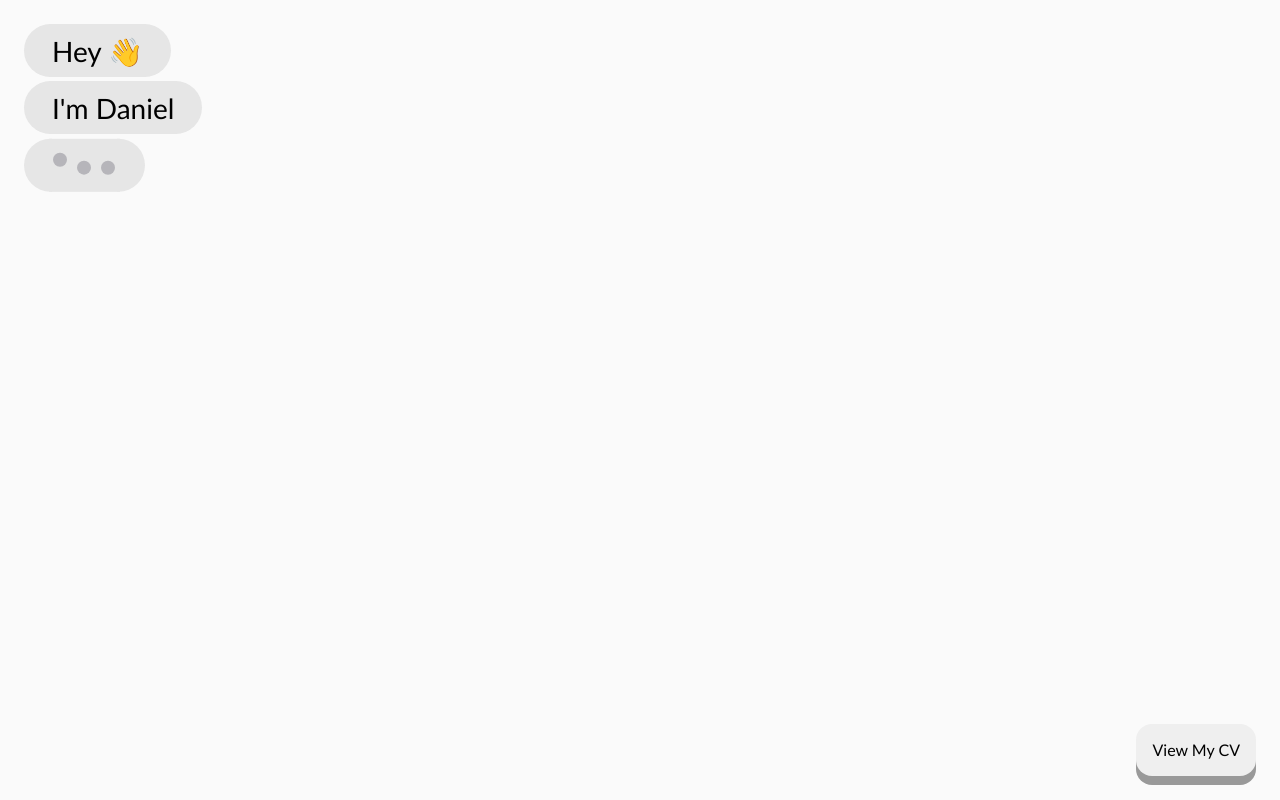
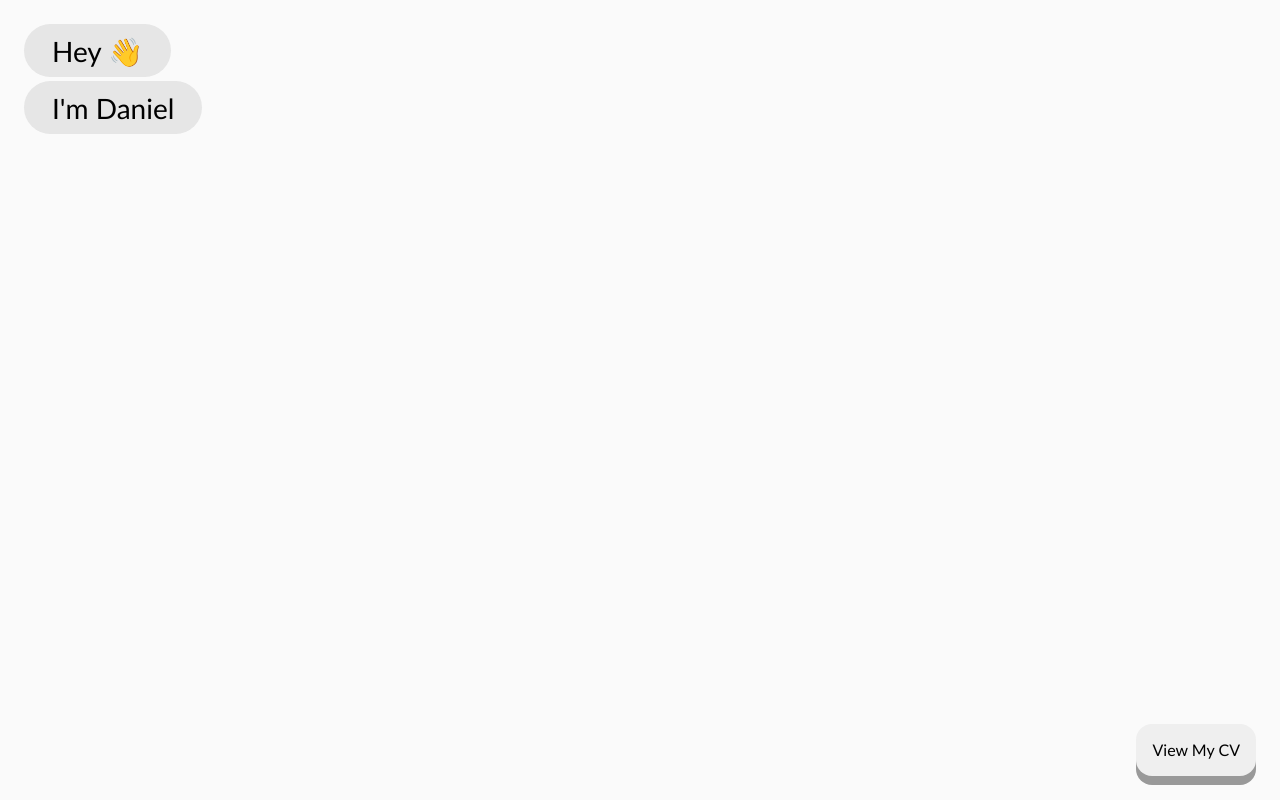
Before and after one commit to dbedggood/message-style-website, a plain HTML site: page index.html in a window 1280 px wide. Drawn offline with nearby package versions, Linux system fonts and the light colour scheme.

Commit message:
Temp remove typing bubbles

```diff
--- a/index.html
+++ b/index.html
@@ -25,13 +25,13 @@
         <div id="message1" class="message">
             <p>Hey 👋</p>
         </div>
-        <div id="bubbles" class="message bubbles">
+        <!-- <div id="bubbles" class="message bubbles">
             <p>
                 <span class="bubble"></span>
                 <span class="bubble"></span>
                 <span class="bubble"></span>
             </p>
-        </div>
+        </div> -->
         <br>
 
         <div id="message2" class="message">
--- a/script.js
+++ b/script.js
@@ -1,153 +1,153 @@
 "use strict";
 
 var messageTimeline = anime.timeline();
-var typingTimeline = anime.timeline();
+// var typingTimeline = anime.timeline();
 
-var bubblesMoving = anime({
-  targets: 'span.bubble',
-  translateY: [
-      { value: "-0.4em", duration: 200 },
-      { value: 0, duration: 400 },
-  ],
-  easing: 'easeInOutCubic',
-  delay: function(element, iteration, totalTargets) {
-      return iteration * 100
-  },
-  loop: true
-});
+// var bubblesMoving = anime({
+//   targets: 'span.bubble',
+//   translateY: [
+//       { value: "-0.4em", duration: 200 },
+//       { value: 0, duration: 400 },
+//   ],
+//   easing: 'easeInOutCubic',
+//   delay: function(element, iteration, totalTargets) {
+//       return iteration * 100
+//   },
+//   loop: true
+// });
 
 
-typingTimeline
-  .add({
-    targets: '.messages .bubbles',
-    scale: [
-      { value: 0, duration: 300 },
-      { value: 1, duration: 600 },
-  ],
-    opacity: [
-      { value: 0, duration: 300 },
-      { value: 1, duration: 600 },
-      { value: 0, duration: 600 },
-  ],
-    translateY: [
-      { value: 0, duration: 900 },
-      { value: "2.1em", duration: 600 },
-  ]})
-  .add({
-    targets: '.messages .bubbles',
-    scale: [
-      { value: 0, duration: 300 },
-      { value: 1, duration: 600 },
-  ],
-    opacity: [
-      { value: 0, duration: 300 },
-      { value: 1, duration: 800 },
-      { value: 0, duration: 600 },
-  ],
-    translateY: [
-      { value: "2.1em", duration: 1100 },
-      { value: "4.2em", duration: 600 },
-  ]})
-  .add({
-    targets: '.messages .bubbles',
-    scale: [
-      { value: 0, duration: 300 },
-      { value: 1, duration: 600 },
-  ],
-    opacity: [
-      { value: 0, duration: 300 },
-      { value: 1, duration: 1500 },
-      { value: 0, duration: 600 },
-  ],
-    translateY: [
-      { value: "4.1em", duration: 1800 },
-      { value: "8em", duration: 600 },
-  ]})
-  .add({
-    targets: '.messages .bubbles',
-    scale: [
-      { value: 0, duration: 300 },
-      { value: 1, duration: 600 },
-  ],
-    opacity: [
-      { value: 0, duration: 300 },
-      { value: 1, duration: 1900 },
-      { value: 0, duration: 600 },
-  ],
-    translateY: [
-      { value: "7.6em", duration: 2200 },
-      { value: "9.8em", duration: 600 },
-  ],
-    elasticity: 300
-  })
-  .add({
-    targets: '.messages .bubbles',
-    scale: [
-      { value: 0, duration: 300 },
-      { value: 1, duration: 600 },
-  ],
-    opacity: [
-      { value: 0, duration: 300 },
-      { value: 1, duration: 600 },
-      { value: 0, duration: 600 },
-  ],
-    translateY: [
-      { value: "9.6em", duration: 900 },
-      { value: "11.3em", duration: 600 },
-  ],
-    elasticity: 300
-  })
-  .add({
-    targets: '.messages .bubbles',
-    scale: [
-      { value: 0, duration: 300 },
-      { value: 1, duration: 600 },
-  ],
-    opacity: [
-      { value: 0, duration: 300 },
-      { value: 1, duration: 1000 },
-      { value: 0, duration: 600 },
-  ],
-    translateY: [
-      { value: "11.6em", duration: 1300 },
-      { value: "13.6em", duration: 600 },
-  ],
-    elasticity: 300
-  })
-  .add({
-    targets: '.messages .bubbles',
-    scale: [
-      { value: 0, duration: 300 },
-      { value: 1, duration: 600 },
-  ],
-    opacity: [
-      { value: 0, duration: 300 },
-      { value: 1, duration: 600 },
-      { value: 0, duration: 600 },
-  ],
-    translateY: [
-      { value: "15.2em", duration: 900 },
-      { value: "17.1em", duration: 600 },
-  ],
-    elasticity: 300
-  })
-  .add({
-    targets: '.messages .bubbles',
-    scale: [
-      { value: 0, duration: 300 },
-      { value: 1, duration: 600 },
-  ],
-    opacity: [
-      { value: 0, duration: 300 },
-      { value: 1, duration: 500 },
-      { value: 0, duration: 600 },
-  ],
-    translateY: [
-      { value: "17.1em", duration: 800 },
-      { value: "20em", duration: 600 },
-  ],
-    elasticity: 200
-  })
+// typingTimeline
+//   .add({
+//     targets: '.messages .bubbles',
+//     scale: [
+//       { value: 0, duration: 300 },
+//       { value: 1, duration: 600 },
+//   ],
+//     opacity: [
+//       { value: 0, duration: 300 },
+//       { value: 1, duration: 600 },
+//       { value: 0, duration: 600 },
+//   ],
+//     translateY: [
+//       { value: 0, duration: 900 },
+//       { value: "2.1em", duration: 600 },
+//   ]})
+//   .add({
+//     targets: '.messages .bubbles',
+//     scale: [
+//       { value: 0, duration: 300 },
+//       { value: 1, duration: 600 },
+//   ],
+//     opacity: [
+//       { value: 0, duration: 300 },
+//       { value: 1, duration: 800 },
+//       { value: 0, duration: 600 },
+//   ],
+//     translateY: [
+//       { value: "2.1em", duration: 1100 },
+//       { value: "4.2em", duration: 600 },
+//   ]})
+//   .add({
+//     targets: '.messages .bubbles',
+//     scale: [
+//       { value: 0, duration: 300 },
+//       { value: 1, duration: 600 },
+//   ],
+//     opacity: [
+//       { value: 0, duration: 300 },
+//       { value: 1, duration: 1500 },
+//       { value: 0, duration: 600 },
+//   ],
+//     translateY: [
+//       { value: "4.1em", duration: 1800 },
+//       { value: "8em", duration: 600 },
+//   ]})
+//   .add({
+//     targets: '.messages .bubbles',
+//     scale: [
+//       { value: 0, duration: 300 },
+//       { value: 1, duration: 600 },
+//   ],
+//     opacity: [
+//       { value: 0, duration: 300 },
+//       { value: 1, duration: 1900 },
+//       { value: 0, duration: 600 },
+//   ],
+//     translateY: [
+//       { value: "7.6em", duration: 2200 },
+//       { value: "9.8em", duration: 600 },
+//   ],
+//     elasticity: 300
+//   })
+//   .add({
+//     targets: '.messages .bubbles',
+//     scale: [
+//       { value: 0, duration: 300 },
+//       { value: 1, duration: 600 },
+//   ],
+//     opacity: [
+//       { value: 0, duration: 300 },
+//       { value: 1, duration: 600 },
+//       { value: 0, duration: 600 },
+//   ],
+//     translateY: [
+//       { value: "9.6em", duration: 900 },
+//       { value: "11.3em", duration: 600 },
+//   ],
+//     elasticity: 300
+//   })
+//   .add({
+//     targets: '.messages .bubbles',
+//     scale: [
+//       { value: 0, duration: 300 },
+//       { value: 1, duration: 600 },
+//   ],
+//     opacity: [
+//       { value: 0, duration: 300 },
+//       { value: 1, duration: 1000 },
+//       { value: 0, duration: 600 },
+//   ],
+//     translateY: [
+//       { value: "11.6em", duration: 1300 },
+//       { value: "13.6em", duration: 600 },
+//   ],
+//     elasticity: 300
+//   })
+//   .add({
+//     targets: '.messages .bubbles',
+//     scale: [
+//       { value: 0, duration: 300 },
+//       { value: 1, duration: 600 },
+//   ],
+//     opacity: [
+//       { value: 0, duration: 300 },
+//       { value: 1, duration: 600 },
+//       { value: 0, duration: 600 },
+//   ],
+//     translateY: [
+//       { value: "15.2em", duration: 900 },
+//       { value: "17.1em", duration: 600 },
+//   ],
+//     elasticity: 300
+//   })
+//   .add({
+//     targets: '.messages .bubbles',
+//     scale: [
+//       { value: 0, duration: 300 },
+//       { value: 1, duration: 600 },
+//   ],
+//     opacity: [
+//       { value: 0, duration: 300 },
+//       { value: 1, duration: 500 },
+//       { value: 0, duration: 600 },
+//   ],
+//     translateY: [
+//       { value: "17.1em", duration: 800 },
+//       { value: "20em", duration: 600 },
+//   ],
+//     elasticity: 200
+//   })
 
 
 
```
